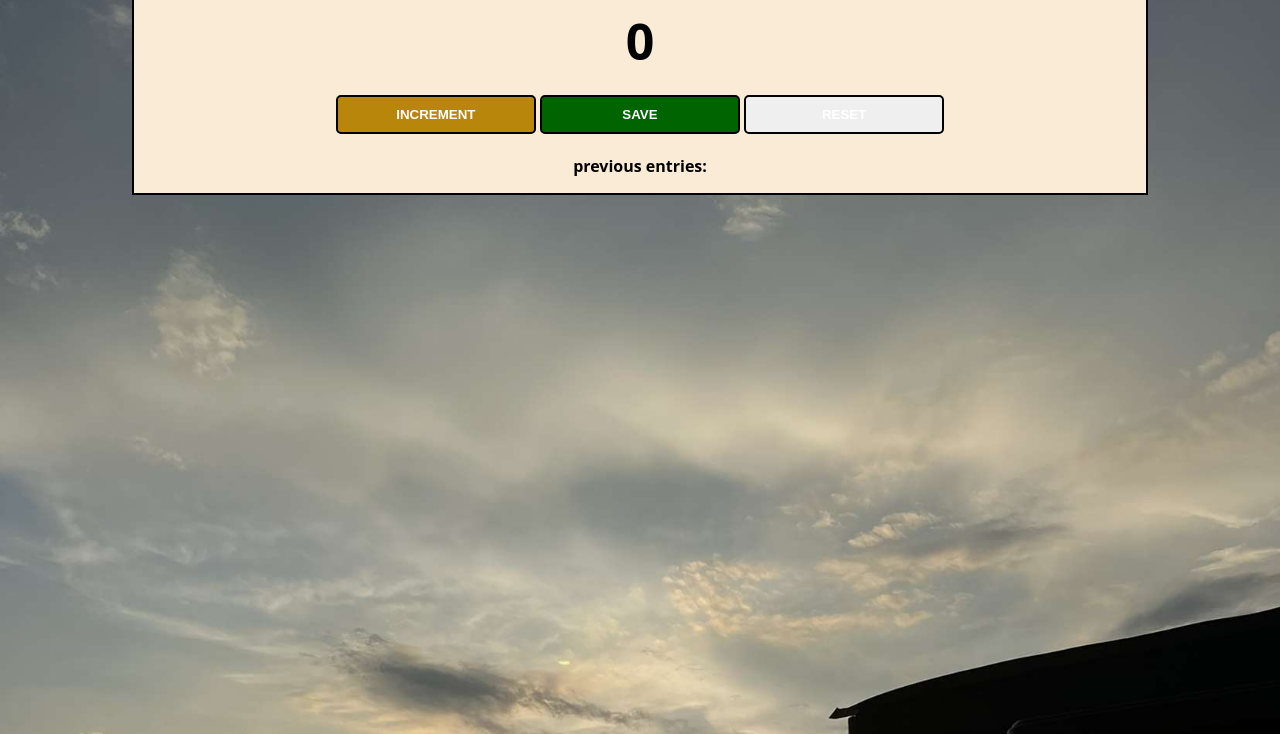
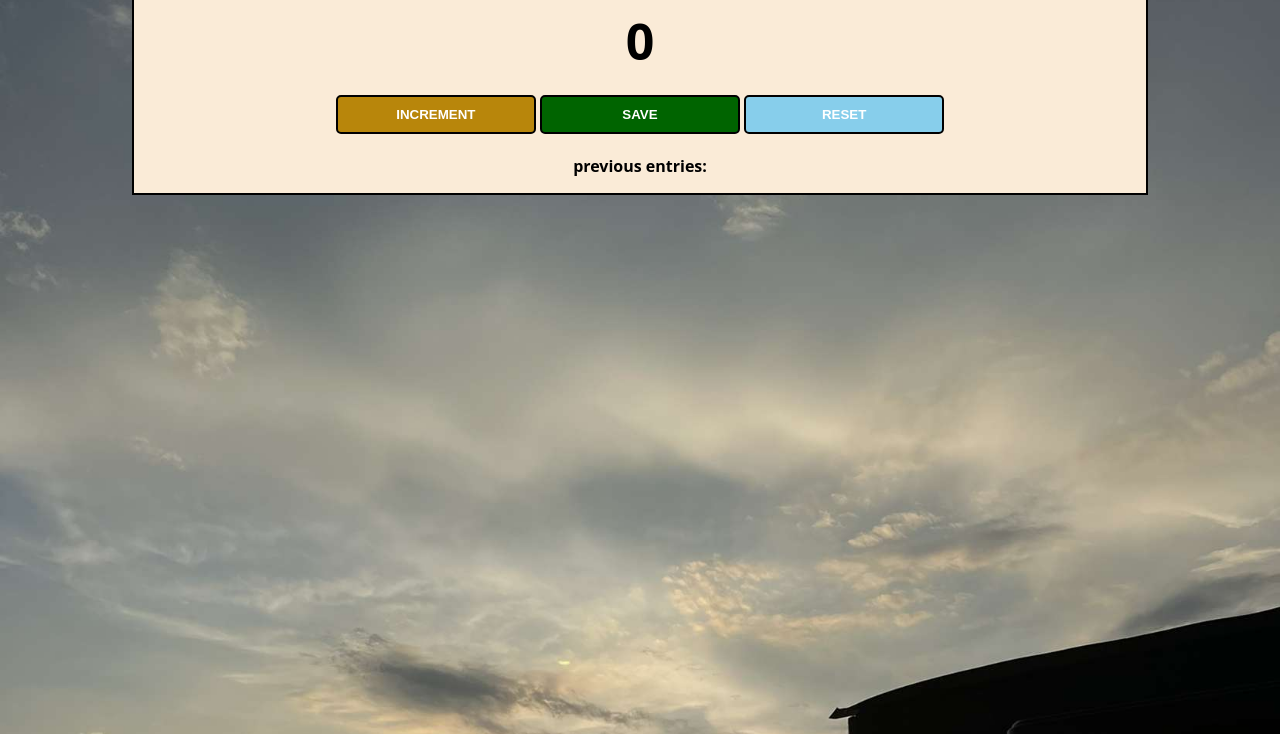
Before and after one commit to 01hsednas/Passenger-counter, a plain HTML site: page index.html in a window 1280 px wide. Shown: the part 66-800 px from the top of the page. Drawn offline with Linux system fonts and the light colour scheme.

Commit message:
adding css

```diff
--- a/style.css
+++ b/style.css
@@ -46,3 +46,7 @@ button {
 #save-el{
     font-weight: bold;
 }
+
+#reset-btn{
+    background: skyblue;
+}
```
